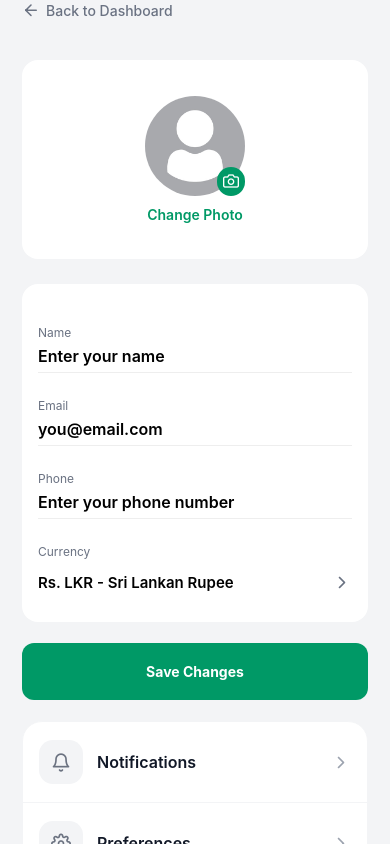
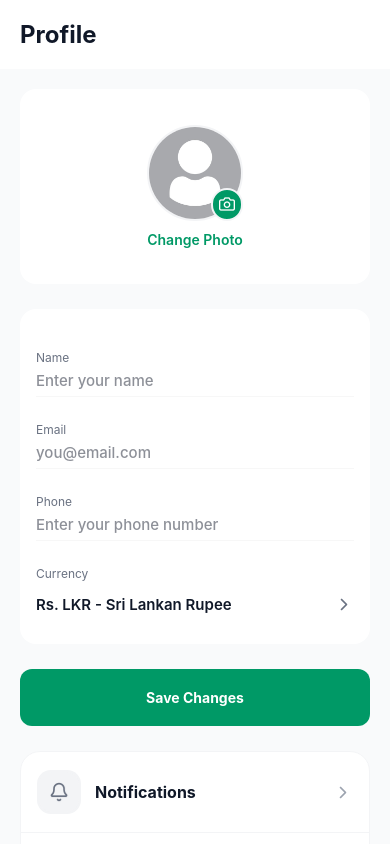
Before and after one commit to Nadil-Dulran/RoommateExpenseTracker, a React Native app: screen /Profile in a window 390 px wide. Built offline with nearby package versions, Linux system fonts and the light colour scheme.

Commit message:
Develop profile page frontend UI

```diff
--- a/src/screens/profile/ProfileSettings.tsx
+++ b/src/screens/profile/ProfileSettings.tsx
@@ -14,6 +14,9 @@ import Icon from 'react-native-vector-icons/Feather';
 import { SafeAreaView } from 'react-native-safe-area-context';
 import profileIcon from '../../../assets/ProfileIcon.png';
 import { Image } from 'react-native';
+import notificationIcon from '../../../assets/notification.png';
+import settingsIcon from '../../../assets/settings.png';
+import helpIcon from '../../../assets/help.png';
 
 
 const currencies = [
@@ -38,14 +41,10 @@ export default function ProfileScreen() {
     <View style={styles.container}>
       <ScrollView showsVerticalScrollIndicator={false}>
 
-        {/* Back */}
-        <TouchableOpacity
-          style={styles.backRow}
-          onPress={() => navigation.navigate('Dashboard')}
-        >
-          <Icon name="arrow-left" size={18} color="#6a7282" />
-          <Text style={styles.backText}>Back to Dashboard</Text>
-        </TouchableOpacity>
+         {/* Header */}
+        <View style={styles.header}>
+          <Text style={styles.headerTitle}>Profile</Text>
+        </View>
 
         {/* Profile Image */}
       <View style={styles.card}>
@@ -114,7 +113,7 @@ export default function ProfileScreen() {
        {/* Notifications */}
        <TouchableOpacity style={styles.settingsRow}>
           <View style={styles.iconWrapper}>
-         <Icon name="bell" size={20} color="#6B7280" />
+         <Image source={notificationIcon} style={{ width: 39.9, height: 39.9 }} />
           </View>
 
          <Text style={styles.settingsText}>Notifications</Text>
@@ -127,7 +126,7 @@ export default function ProfileScreen() {
       {/* Preferences */}
        <TouchableOpacity style={styles.settingsRow}>
         <View style={styles.iconWrapper}>
-           <Icon name="settings" size={20} color="#6B7280" />
+         <Image source={settingsIcon} style={{ width: 39.9, height: 39.9 }} />
         </View>
 
         <Text style={styles.settingsText}>Preferences</Text>
@@ -140,7 +139,7 @@ export default function ProfileScreen() {
       {/* Help & Support */}
      <TouchableOpacity style={styles.settingsRow}>
       <View style={styles.iconWrapper}>
-        <Icon name="help-circle" size={20} color="#6B7280" />
+        <Image source={helpIcon} style={{ width: 39.9, height: 39.9 }} />
       </View>
 
       <Text style={styles.settingsText}>Help & Support</Text>
@@ -159,6 +158,12 @@ export default function ProfileScreen() {
           <Icon name="log-out" size={20} color="#ff2056" />
           <Text style={styles.logoutText}>Sign Out</Text>
         </TouchableOpacity>
+
+      {/* Version */}
+      <View style={styles.versionContainer}>
+        <Text style={styles.versionText}>Version 1.0.0</Text>
+      </View>
+
       </ScrollView>
 
       {/* Currency Modal */}
@@ -166,24 +171,53 @@ export default function ProfileScreen() {
         <View style={styles.modalOverlay}>
           <View style={styles.modalContainer}>
             <Text style={styles.modalTitle}>Select Currency</Text>
-
              <FlatList
                 data={currencies}
                 keyExtractor={(item) => item.code}
-              renderItem={({ item }) => (
+                contentContainerStyle={{ paddingBottom: 10 }}
+                renderItem={({ item }) => {
+                const isSelected = selectedCurrency.code === item.code;
+
+                 return (
             <TouchableOpacity
-                  style={styles.currencyItem}
+                    activeOpacity={0.8}
                      onPress={() => {
                      setSelectedCurrency(item);
                      setShowCurrencyModal(false);
                      }}
+                    style={[
+                      styles.currencyCardModal,
+                      isSelected && styles.selectedCurrencyCardModal,
+                      ]}
                >
-                  <Text style={styles.currencyItemText}>
+             {/* Symbol Circle */}
+               <View style={styles.symbolWrapperModal}>
+                   <Text style={styles.symbolTextModal}>
+                        {item.symbol}
+                  </Text>
+               </View>
+
+             {/* Text */}
+                   <Text
+                      style={[
+                        styles.currencyTextModal,
+                        isSelected && styles.selectedCurrencyTextModal,
+                      ]}
+                     >
                      {item.code} - {item.name}
                   </Text>
+
+              {/* Check */}
+                 {isSelected && (
+               <View style={styles.checkWrapperModal}>
+                   <Icon name="check" size={14} color="#fff" />
+              </View>
+                  )}
             </TouchableOpacity>
-              )}
+             );
+           }}
         />
+
 
             <TouchableOpacity
               onPress={() => setShowCurrencyModal(false)}
@@ -203,19 +237,11 @@ export default function ProfileScreen() {
 const styles = StyleSheet.create({
   container: {
     flex: 1,
-    backgroundColor: '#F3F4F6',
-    paddingHorizontal: 3,
+    backgroundColor: '#F9FAFB',
   },
-  backRow: {
-    flexDirection: 'row',
-    alignItems: 'center',
-    marginBottom: 20,
-    paddingHorizontal: 16,
-  },
-  backText: {
-    marginLeft: 6,
-    color: '#6a7282',
-    fontWeight: '500',
+   header: {
+    padding: 20,
+    backgroundColor: '#fff',
   },
   headerTitle: {
     fontSize: 24,
@@ -230,9 +256,11 @@ const styles = StyleSheet.create({
     position: 'relative',
   },
   avatar: {
-    width: 100,
-    height: 100,
-    borderRadius: 50,
+    width: 96,
+    height: 96,
+    borderRadius: 60,
+    borderColor: '#F3F4F6',
+    borderWidth: 2,
 },
   cameraButton: {
     position: 'absolute',
@@ -241,6 +269,8 @@ const styles = StyleSheet.create({
     backgroundColor: '#009966',
     padding: 6,
     borderRadius: 20,
+    borderWidth: 2,
+    borderColor: '#F3F4F6',
   },
   changePhotoText: {
     marginTop: 10,
@@ -249,7 +279,7 @@ const styles = StyleSheet.create({
   },
   card: {
     backgroundColor: '#fff',
-    marginHorizontal: 16,
+    marginHorizontal: 20,
     padding: 16,
     borderRadius: 16,
     marginBottom: 5,
@@ -257,15 +287,16 @@ const styles = StyleSheet.create({
   },
   label: {
     fontSize: 12,
-    color: '#6a7282',
+    color: '#6A7282',
     marginTop: 25,
   },
   input: {
-    fontSize: 16,
-    fontWeight: '600',
+    fontSize: 15,
+    color: '#1018287b',
+    fontWeight: '500',
     paddingVertical: 6,
     borderBottomWidth: 1,
-    borderBottomColor: '#eee',
+    borderBottomColor: '#eeeeee7b',
   },
   currencyRow: {
     flexDirection: 'row',
@@ -276,13 +307,15 @@ const styles = StyleSheet.create({
   currencyText: {
     fontSize: 15,
     fontWeight: '600',
+    color: '#101828',
   },
   saveButton: {
     backgroundColor: '#009966',
-    margin: 16,
+    margin: 20,
     padding: 20,
     borderRadius: 12,
     alignItems: 'center',
+    elevation: 1,
   },
   saveButtonText: {
     color: '#fff',
@@ -290,7 +323,7 @@ const styles = StyleSheet.create({
   },
   logoutButton: {
     backgroundColor: '#fff',
-    marginHorizontal: 16,
+    marginHorizontal: 20,
     padding: 20,
     borderRadius: 12,
     flexDirection: 'row',
@@ -299,6 +332,7 @@ const styles = StyleSheet.create({
     gap: 8,
     marginBottom: 20,
     marginTop: 16,
+    elevation: 1,
   },
   logoutText: {
     color: '#ff2056',
@@ -328,12 +362,21 @@ const styles = StyleSheet.create({
     fontSize: 16,
   },
   cancelButton: {
+    backgroundColor: '#f9f7f7',
+    marginHorizontal: 3,
+    padding: 20,
+    borderRadius: 12,
+    flexDirection: 'row',
+    justifyContent: 'center',
+    alignItems: 'center',
+    gap: 8,
+    marginBottom: 20,
     marginTop: 16,
-    alignItems: 'center',
+    elevation: 2,
   },
 settingsCard: {
   backgroundColor: '#FFFFFF',
-  marginHorizontal: 16,
+  marginHorizontal: 20,
   marginTop: 5,
   borderRadius: 20,
   overflow: 'hidden',
@@ -361,8 +404,9 @@ iconWrapper: {
 settingsText: {
   flex: 1,
   fontSize: 16,
-  fontWeight: '600',
-  color: '#111827',
+  fontWeight: '700',
+  color: '#101828',
+  fontFamily: 'Inter',
 },
 
 divider: {
@@ -370,4 +414,61 @@ divider: {
   backgroundColor: '#F3F4F6',
 },
 
+versionContainer: {
+  alignItems: 'center',
+  padding: 8,
+},
+versionText: {
+  color: '#99A1AF',
+  fontSize: 12,
+  fontFamily: 'Inter-regular',
+},
+currencyCardModal: {
+  flexDirection: 'row',
+  alignItems: 'center',
+  backgroundColor: '#F3F4F6',
+  padding: 16,
+  borderRadius: 20,
+  marginBottom: 14,
+},
+selectedCurrencyCardModal: {
+  backgroundColor: '#E6F4ED',
+  borderWidth: 2,
+  borderColor: '#009966',
+},
+symbolWrapperModal: {
+  width: 44,
+  height: 44,
+  borderRadius: 22,
+  backgroundColor: '#FFFFFF',
+  justifyContent: 'center',
+  alignItems: 'center',
+  marginRight: 14,
+  borderWidth: 1,
+  borderColor: '#E5E7EB',
+},
+symbolTextModal: {
+  fontSize: 18,
+  fontWeight: '600',
+  color: '#111827',
+},
+currencyTextModal: {
+  flex: 1,
+  fontSize: 16,
+  fontWeight: '600',
+  color: '#111827',
+},
+
+selectedCurrencyTextModal: {
+  color: '#009966',
+},
+
+checkWrapperModal: {
+  width: 26,
+  height: 26,
+  borderRadius: 13,
+  backgroundColor: '#009966',
+  justifyContent: 'center',
+  alignItems: 'center',
+},
 });
```
Lines whose indentation alone changed are shown as unchanged.
